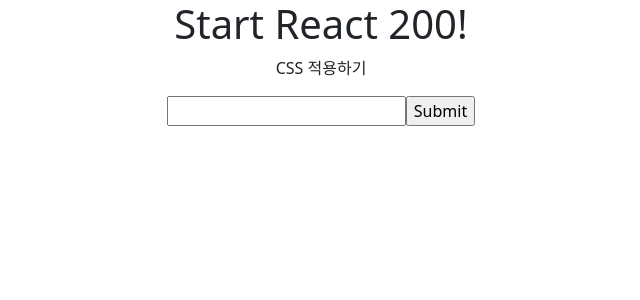
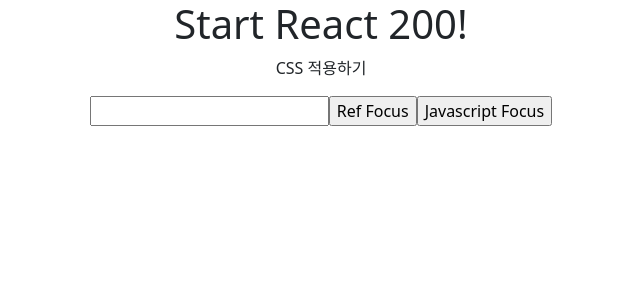
Before and after one commit to sanghwanAN/reactbook200, a React (Create React App) app: page / in a window 1280 px wide. Shown: the top 300 px of the page, without its empty margins (319-959 px from the left). Built offline with nearby package versions, Linux system fonts and the light colour scheme.

Commit message:
예제073 - finish

```diff
--- a/src/App.js
+++ b/src/App.js
@@ -1,6 +1,6 @@
 import React from 'react';
 import './App.css';
-import ReactOnSubmit from './R072_onSubmit'
+import ReactRef from './R073_ReactRef'
 
 import 'bootstrap/dist/css/bootstrap.min.css';
 function App() {
@@ -8,7 +8,7 @@
     <div className="app">
       <h1>Start React 200!</h1>
       <p>CSS 적용하기</p>
-      <ReactOnSubmit/>
+      <ReactRef/>
     </div>
   );
 }
--- /dev/null
+++ b/src/R073_ReactRef.js
@@ -0,0 +1,26 @@
+import React, { Component } from 'react';
+
+class R073_ReactRef extends Component {
+    constructor(props) {
+        super(props);
+        this.InputRef = React.createRef();
+    }
+    RefFocus = (e) => {
+        this.InputRef.current.focus();
+    }
+    JavascriptFocus() {
+        document.getElementById('id').focus();
+    }
+    render() {
+        return (
+            <>
+                <input type="text" id="id" ref={this.InputRef} />
+                <input type="button" value="Ref Focus" onClick={this.RefFocus}/>
+                <input type="button" value="Javascript Focus" onClick={this.JavascriptFocus}/>
+
+            </>
+        );
+    }
+}
+
+export default R073_ReactRef;
```
Also changed, not shown: 1 other file (tests, documents, lock files or other folders).
